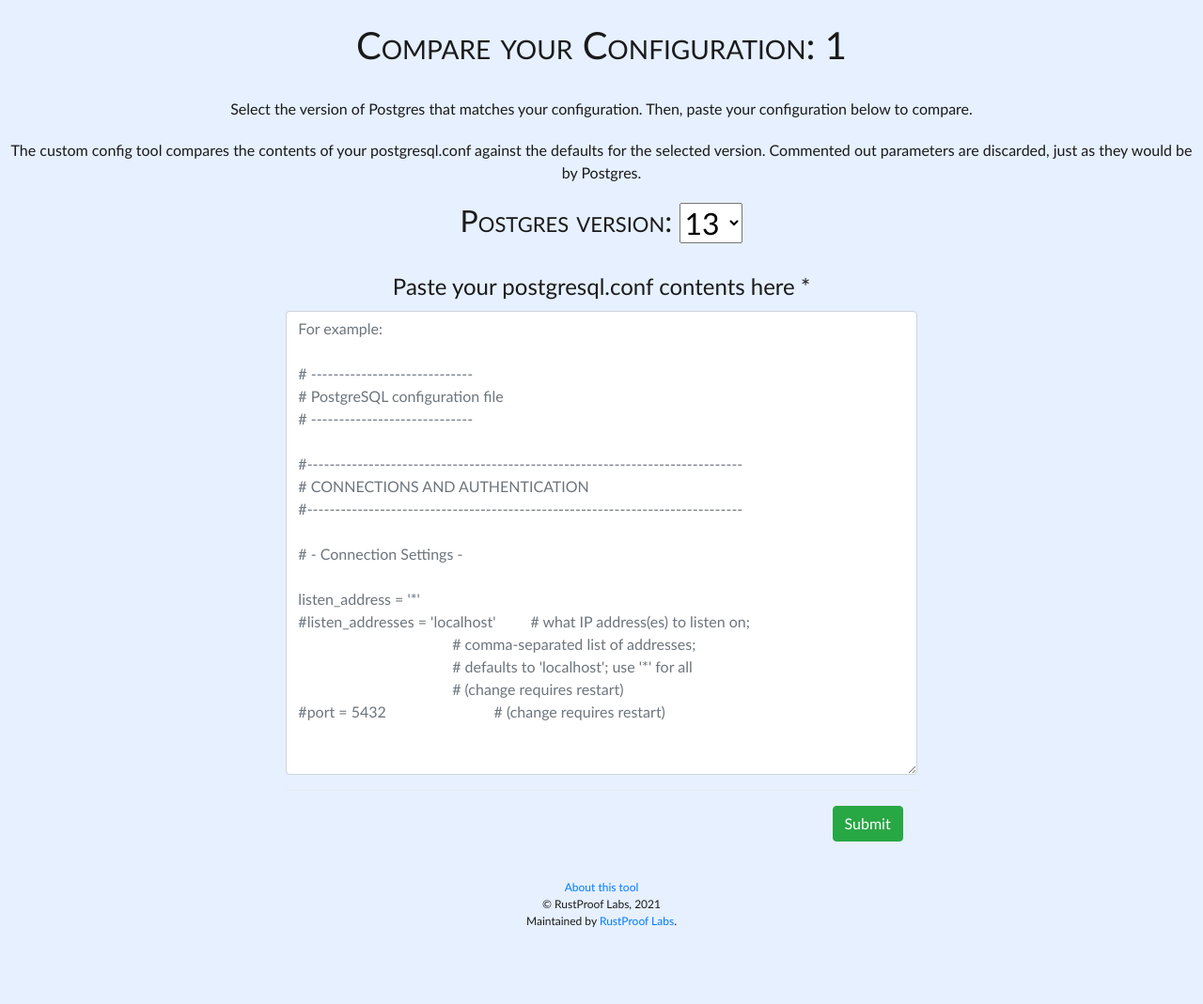
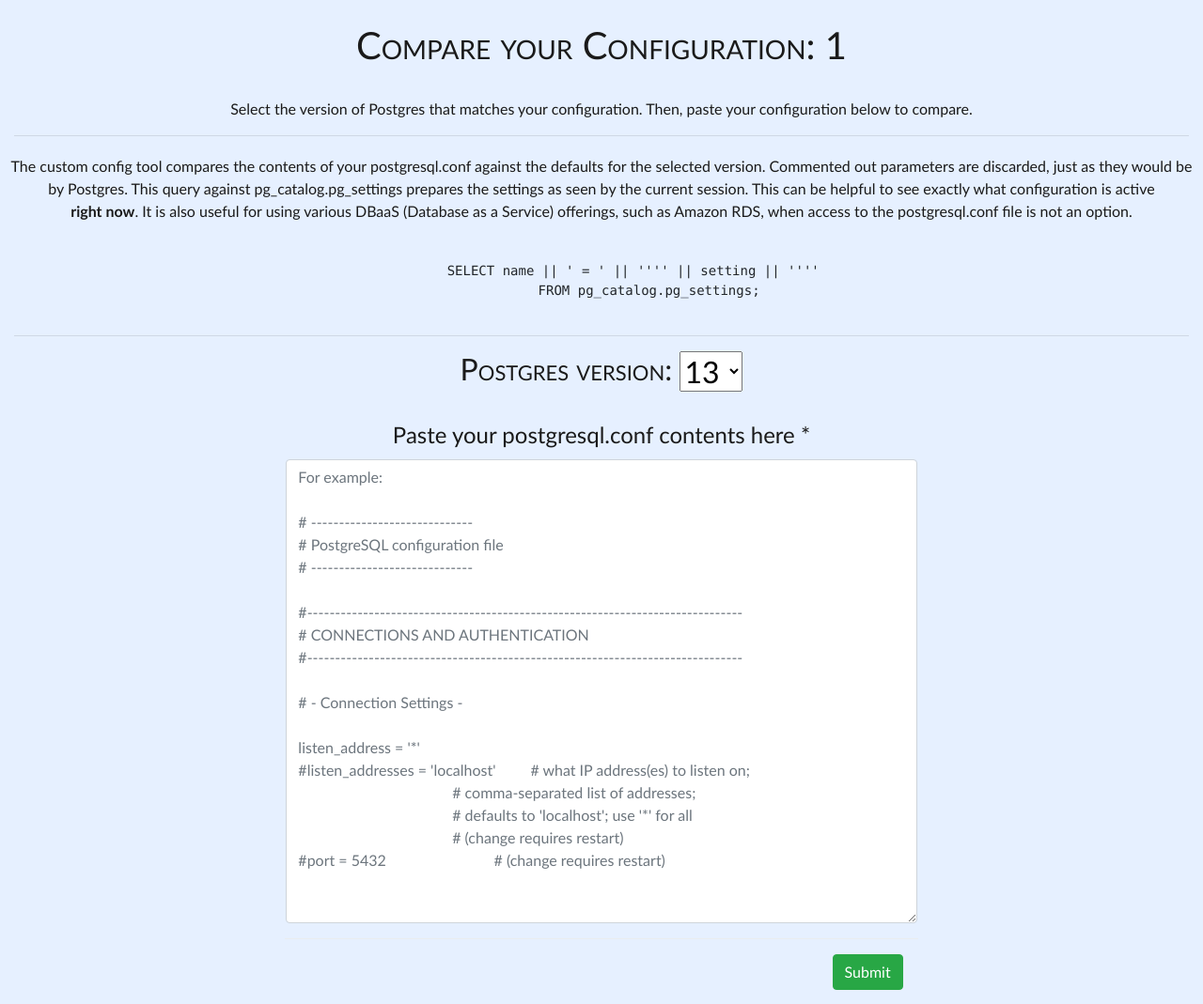
Before and after one commit to rustprooflabs/pgconfig-ce, a Flask app: page /custom/1 in a window 1280 px wide. Shown: the part 203-1272 px from the top of the page at 94% size. Before the commit the page ends 1190 px from the top, so only its background shows below. Run offline with Flask 2, Linux system fonts and the light colour scheme; parts of the project's set-up code (start-up, migrations or seed data) failed here and were passed over; some libraries are stand-ins or nearby versions.

Commit message:
Add query example, format pg_settings data for easy paste into the Compare tool

```diff
--- a/webapp/templates/_custom_config_about.html
+++ b/webapp/templates/_custom_config_about.html
@@ -1,5 +1,21 @@
+<hr />
+
 <p class="row text-center p-1">
 	The custom config tool compares the contents of your postgresql.conf
 	against the defaults for the selected version.
 	Commented out parameters are discarded, just as they would be by Postgres.
+
+    This query against pg_catalog.pg_settings prepares
+    the settings as seen by the current session. This can be helpful
+    to see exactly what configuration is active <strong>right now</strong>.  It is also useful
+    for using various DBaaS (Database as a Service) offerings, such as Amazon RDS,
+    when access to the postgresql.conf file is not an option.
 </p>
+<pre  class="row text-center">
+    <code>
+        SELECT name || ' = ' || '''' || setting || ''''
+            FROM pg_catalog.pg_settings;
+    </code>
+</pre>
+
+<hr />
```
